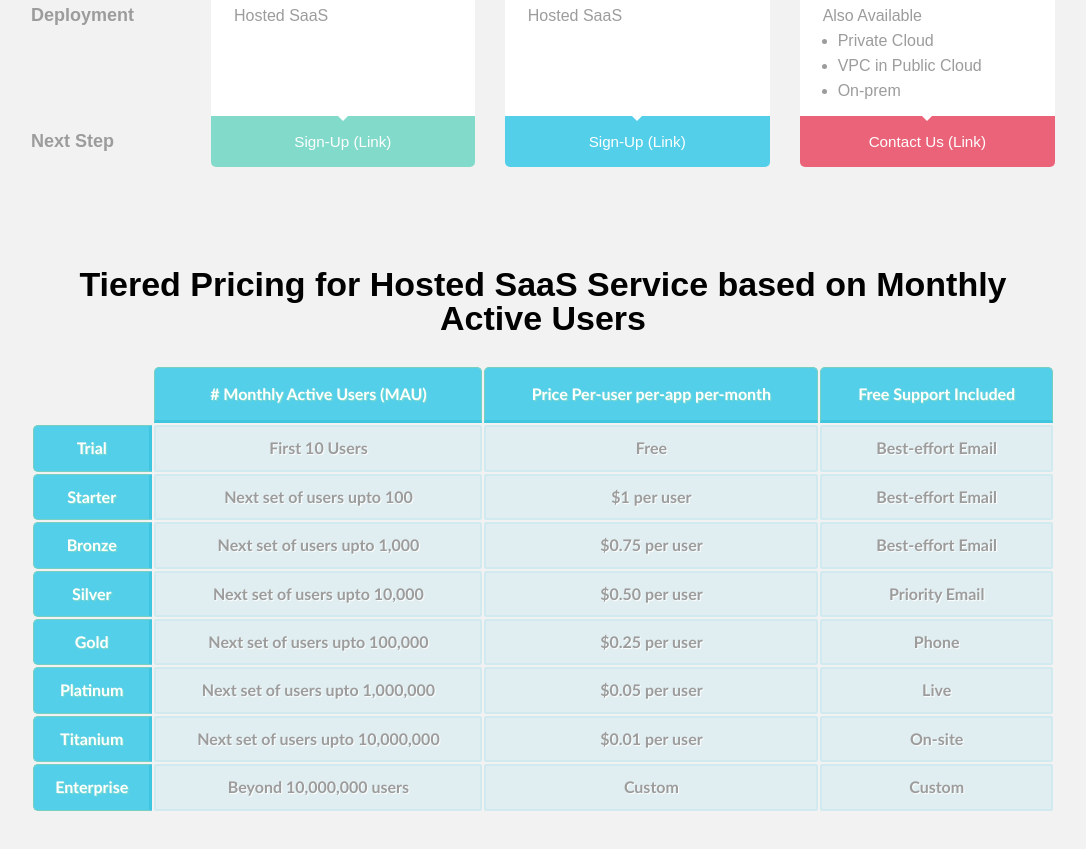
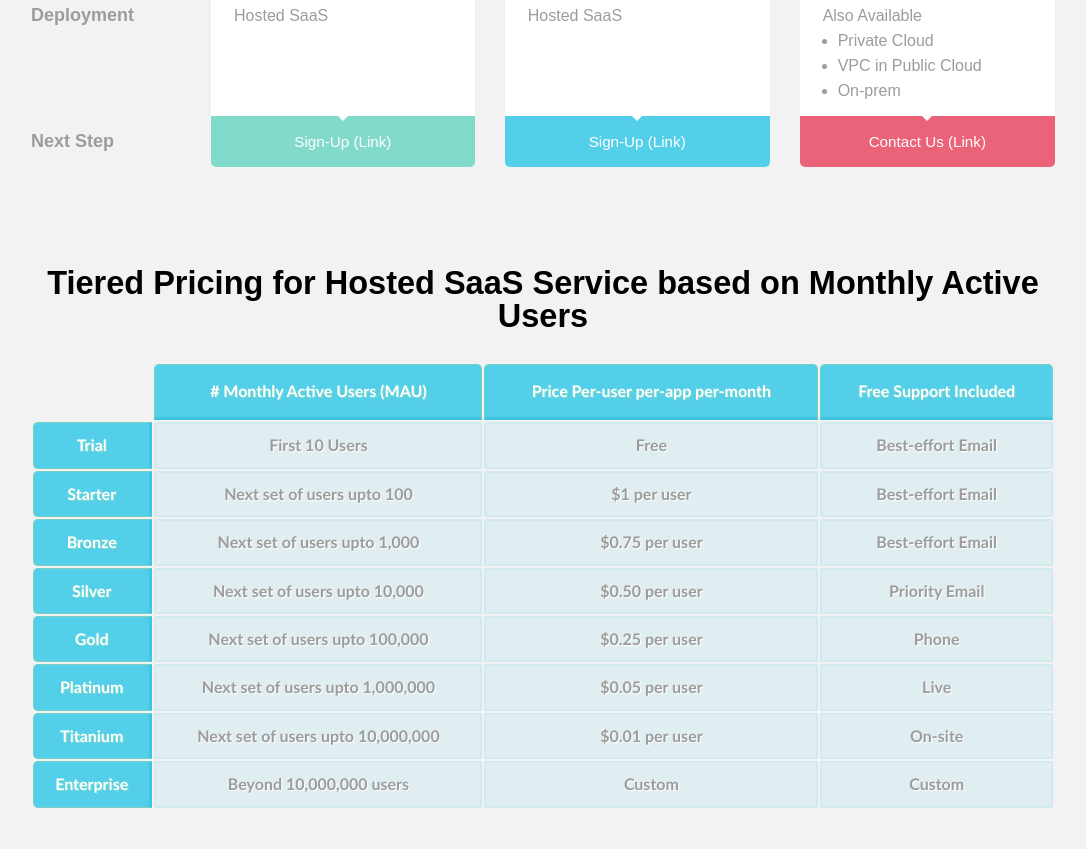
Before and after one commit to ashishmittalam92/Pricing-Template, a plain HTML site: page Template 6/index.html in a window 1280 px wide. Shown: the part 1372-2221 px from the top of the page, without its empty margins (97-1183 px from the left). Drawn offline with Linux system fonts and the light colour scheme; a web font is replaced by a local one.

Commit message:
Update style.css

```diff
--- a/Template 6/css/style.css
+++ b/Template 6/css/style.css
@@ -179,7 +179,7 @@ body {
 	margin: 100px 0 30px 0;
 	font-weight: bold;
 	text-align: center;
-	font-size: 34px;
+	font-size: 2.54vw;
 }
 .pricing-tier {
 	width: 100%;
```
